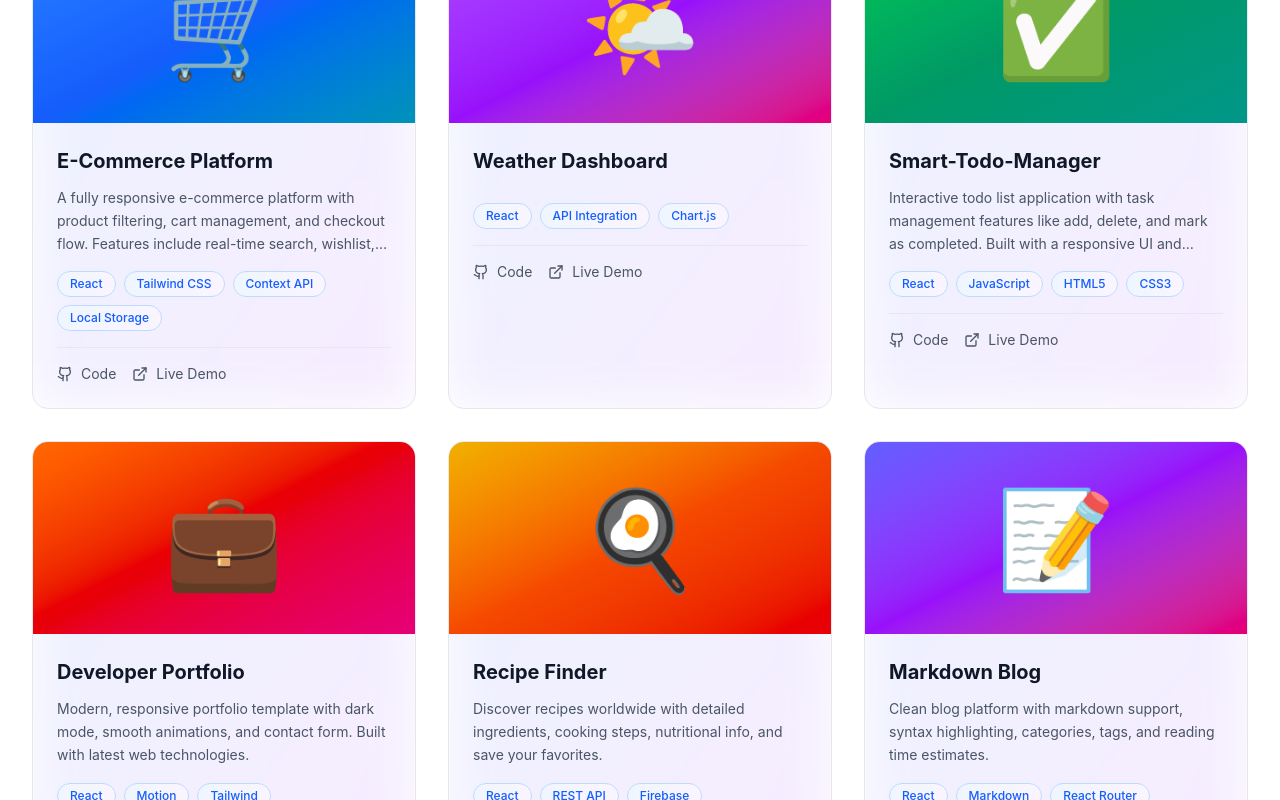
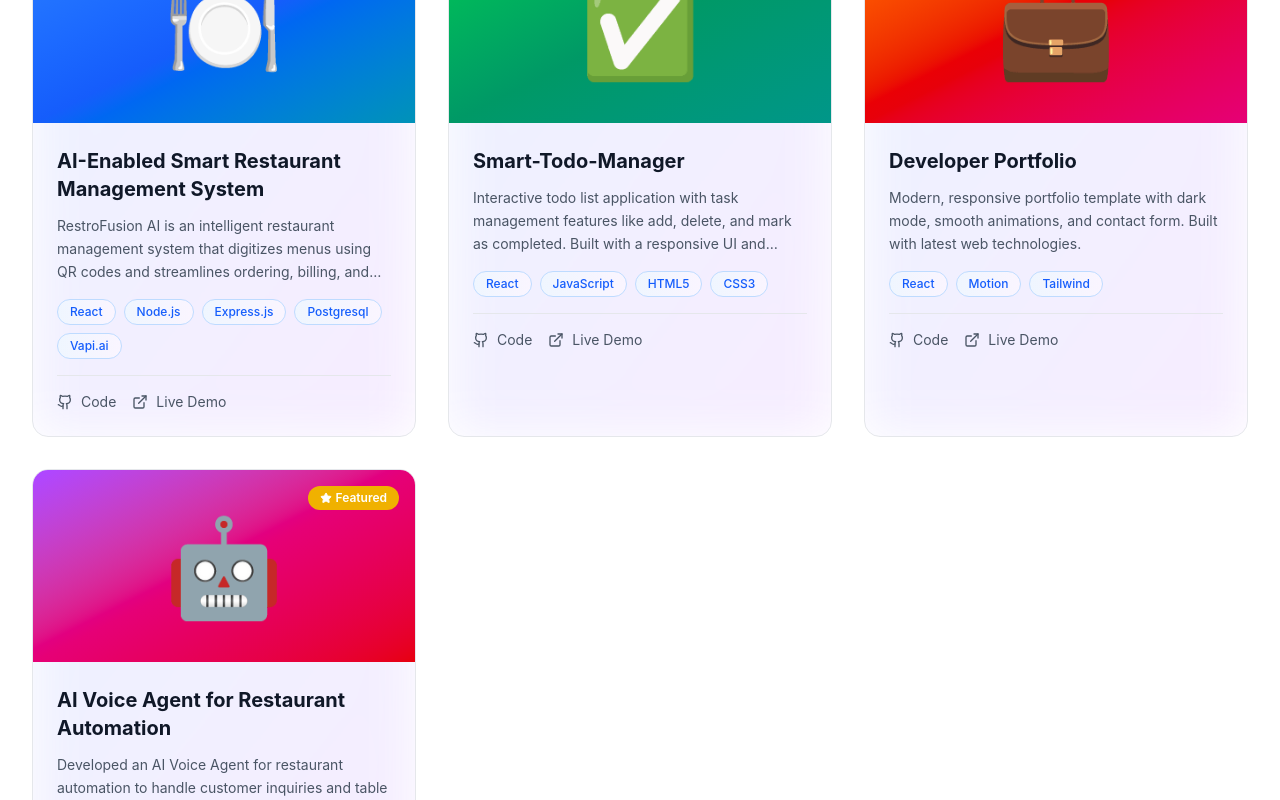
Before and after one commit to abhishek2986/Developer-Portfolio, a React (Vite) app: page / in a window 1280 px wide. Shown: the part 3480-4280 px from the top of the page. Built offline with nearby package versions, Linux system fonts and the light colour scheme.

Commit message:
edit the project section

```diff
--- a/src/app/components/Projects.tsx
+++ b/src/app/components/Projects.tsx
@@ -9,25 +9,17 @@ export function Projects() {
 
   const projects = [
     {
-      title: "E-Commerce Platform",
+      title: "AI-Enabled Smart Restaurant Management System",
       description:
-        "A fully responsive e-commerce platform with product filtering, cart management, and checkout flow. Features include real-time search, wishlist, and order tracking.",
-      image: "🛒",
-      tags: ["React", "Tailwind CSS", "Context API", "Local Storage"],
+        "RestroFusion AI is an intelligent restaurant management system that digitizes menus using QR codes and streamlines ordering, billing, and reservations, while integrating an AI-powered call agent to automate table bookings and handle customer inquiries efficiently; it also provides order reports and analytics to improve decision-making, reduce manual effort, and enhance overall restaurant operations.",
+      image: "🍽️",
+      tags: ["React", "Node.js", "Express.js", "Postgresql", "Vapi.ai"],
       github: "https://github.com",
       demo: "https://example.com",
       gradient: "from-blue-500 via-blue-600 to-cyan-600",
       featured: true,
     },
-    {
-      title: "Weather Dashboard",
-      image: "🌤️",
-      tags: ["React", "API Integration", "Chart.js"],
-      github: "https://github.com",
-      demo: "https://example.com",
-      gradient: "from-purple-500 via-purple-600 to-pink-600",
-      featured: true,
-    },
+
     {
       title: "Smart-Todo-Manager",
       description:
@@ -51,26 +43,15 @@ export function Projects() {
       featured: false,
     },
     {
-      title: "Recipe Finder",
+      title: "AI Voice Agent for Restaurant Automation",
       description:
-        "Discover recipes worldwide with detailed ingredients, cooking steps, nutritional info, and save your favorites.",
-      image: "🍳",
-      tags: ["React", "REST API", "Firebase"],
+        "Developed an AI Voice Agent for restaurant automation to handle customer inquiries and table reservations through real-time voice interaction, reducing manual workload and improving response time.",
+      image: "🤖",
+      tags: ["Vapi.ai", "Node.js", "Express.js"],
       github: "https://github.com",
       demo: "https://example.com",
-      gradient: "from-yellow-500 via-orange-600 to-red-600",
-      featured: false,
-    },
-    {
-      title: "Markdown Blog",
-      description:
-        "Clean blog platform with markdown support, syntax highlighting, categories, tags, and reading time estimates.",
-      image: "📝",
-      tags: ["React", "Markdown", "React Router"],
-      github: "https://github.com",
-      demo: "https://example.com",
-      gradient: "from-indigo-500 via-purple-600 to-pink-600",
-      featured: false,
+      gradient: "from-purple-500 via-pink-600 to-red-600",
+      featured: true,
     },
   ];
 
```
